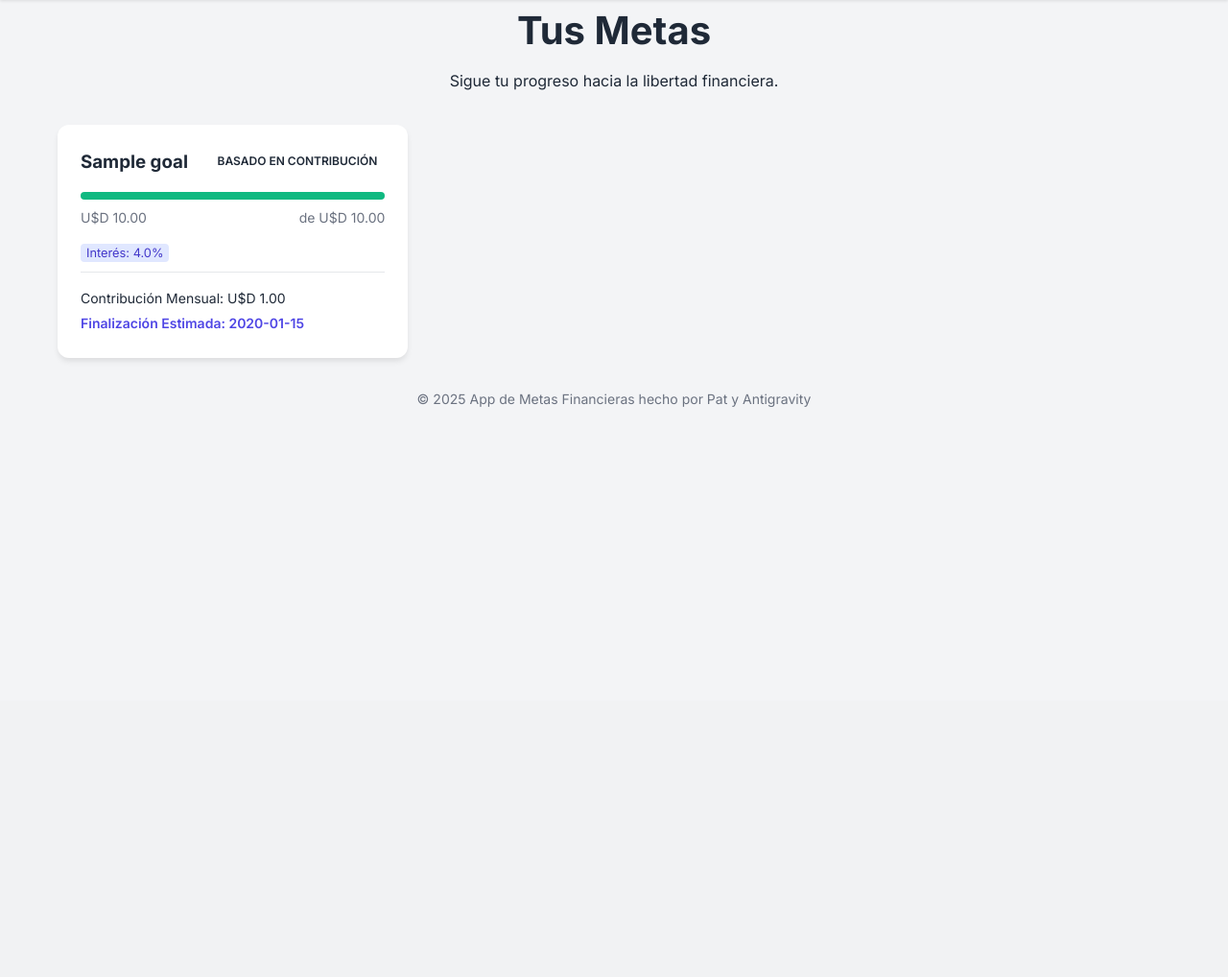
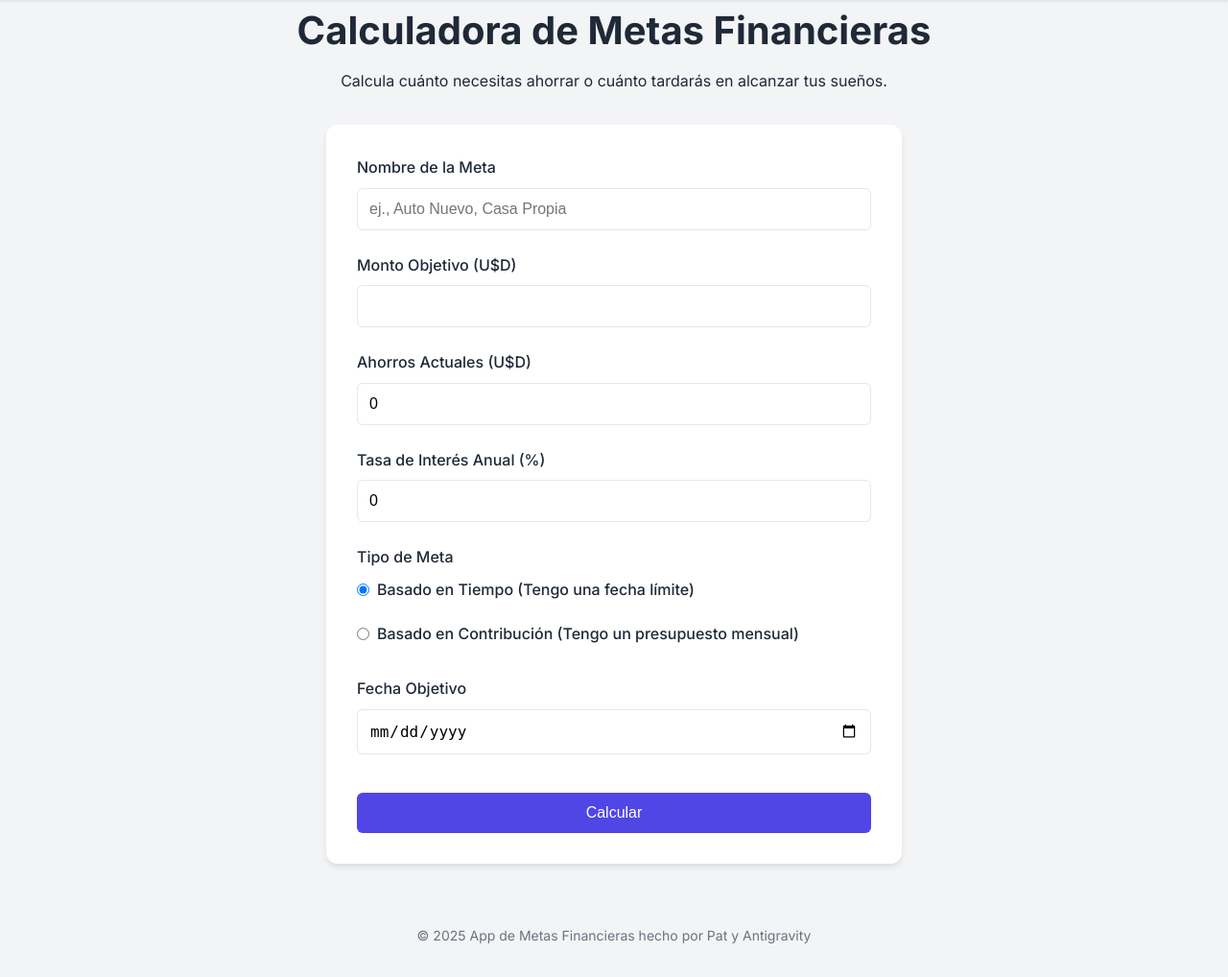
Before and after one commit to patoleonel/Calculadora-Finanzas, a Flask app: page / in a window 1280 px wide. Shown: the part 70-1088 px from the top of the page at 96% size. Before the commit the page ends 494 px from the top, so only its background shows below. Run offline with Flask 3, Linux system fonts and the light colour scheme; tables that the repository leaves empty hold one stand-in row (values such as "Sample post").

Commit message:
Refactorización a calculadora sin base de datos

```diff
--- a/app.py
+++ b/app.py
@@ -1,106 +1,89 @@
 import os
-from flask import Flask, render_template, request, redirect, url_for
-from models import db, Goal
+import math
+from flask import Flask, render_template, request
 from datetime import datetime
+import dateutil.relativedelta
 
 app = Flask(__name__)
 app.secret_key = os.environ.get('SECRET_KEY', 'dev-key-please-change-in-prod')
 
-# Database configuration
-database_url = os.environ.get('DATABASE_URL', 'sqlite:///goals.db')
-# Fix for some hosting providers using postgres:// instead of postgresql://
-if database_url.startswith("postgres://"):
-    database_url = database_url.replace("postgres://", "postgresql://", 1)
+@app.route('/', methods=['GET', 'POST'])
+def index():
+    result = None
 
-app.config['SQLALCHEMY_DATABASE_URI'] = database_url
-app.config['SQLALCHEMY_TRACK_MODIFICATIONS'] = False
-db.init_app(app)
+    if request.method == 'POST':
+        try:
+            name = request.form.get('name', 'Meta')
+            goal_type = request.form['goal_type']
+            target_amount = float(request.form['target_amount'])
+            current_amount = float(request.form['current_amount'])
+            interest_rate = float(request.form.get('interest_rate', 0.0))
 
-# Create tables automatically within app context
-with app.app_context():
-    db.create_all()
+            # Monthly interest rate
+            r = interest_rate / 100 / 12
 
-@app.route('/')
-def index():
-    goals = Goal.query.all()
-    return render_template('index.html', goals=goals)
+            result = {
+                'name': name,
+                'goal_type': goal_type,
+                'target_amount': target_amount,
+                'current_amount': current_amount,
+                'interest_rate': interest_rate
+            }
 
-import math
+            if goal_type == 'time_based':
+                target_date_str = request.form['target_date']
+                if target_date_str:
+                    target_date = datetime.strptime(target_date_str, '%Y-%m-%d').date()
+                    result['target_date'] = target_date
 
-@app.route('/add', methods=['GET', 'POST'])
-def add_goal():
-    if request.method == 'POST':
-        name = request.form['name']
-        goal_type = request.form['goal_type']
-        target_amount = float(request.form['target_amount'])
-        current_amount = float(request.form['current_amount'])
-        interest_rate = float(request.form.get('interest_rate', 0.0))
+                    # Calculate monthly contribution
+                    today = datetime.now().date()
+                    months = (target_date.year - today.year) * 12 + (target_date.month - today.month)
 
-        target_date = None
-        monthly_contribution = None
+                    if months > 0:
+                        if r > 0:
+                            # Compound interest formula for PMT
+                            numerator = (target_amount - current_amount * math.pow(1 + r, months)) * r
+                            denominator = math.pow(1 + r, months) - 1
+                            monthly_contribution = numerator / denominator
+                        else:
+                            monthly_contribution = (target_amount - current_amount) / months
+                    else:
+                        monthly_contribution = target_amount - current_amount # Due immediately
 
-        # Monthly interest rate
-        r = interest_rate / 100 / 12
+                    result['monthly_contribution'] = monthly_contribution
 
-        if goal_type == 'time_based':
-            target_date_str = request.form['target_date']
-            if target_date_str:
-                target_date = datetime.strptime(target_date_str, '%Y-%m-%d').date()
-                # Calculate monthly contribution
-                today = datetime.now().date()
-                months = (target_date.year - today.year) * 12 + (target_date.month - today.month)
+            elif goal_type == 'contribution_based':
+                monthly_contribution = float(request.form['monthly_contribution'])
+                result['monthly_contribution'] = monthly_contribution
 
-                if months > 0:
+                # Calculate target date
+                if monthly_contribution > 0:
+                    months_needed = 0
                     if r > 0:
-                        # Compound interest formula for PMT
-                        # FV = PV * (1+r)^n + PMT * ((1+r)^n - 1) / r
-                        # PMT = (FV - PV * (1+r)^n) * r / ((1+r)^n - 1)
-                        numerator = (target_amount - current_amount * math.pow(1 + r, months)) * r
-                        denominator = math.pow(1 + r, months) - 1
-                        monthly_contribution = numerator / denominator
+                        # Compound interest formula for n
+                        try:
+                            numerator = target_amount * r + monthly_contribution
+                            denominator = current_amount * r + monthly_contribution
+                            # Check for valid log input
+                            if numerator > 0 and denominator > 0:
+                                months_needed = math.log(numerator / denominator) / math.log(1 + r)
+                            else:
+                                months_needed = 0 # Should not happen with positive amounts
+                        except ValueError:
+                            months_needed = (target_amount - current_amount) / monthly_contribution
                     else:
-                        monthly_contribution = (target_amount - current_amount) / months
-                else:
-                    monthly_contribution = target_amount - current_amount # Due immediately
+                        months_needed = (target_amount - current_amount) / monthly_contribution
 
-        elif goal_type == 'contribution_based':
-            monthly_contribution = float(request.form['monthly_contribution'])
-            # Calculate target date
-            if monthly_contribution > 0:
-                months_needed = 0
-                if r > 0:
-                    # Compound interest formula for n
-                    # n = log((FV * r + PMT) / (PV * r + PMT)) / log(1+r)
-                    # Note: This assumes payments are made at the end of the period
-                    try:
-                        numerator = target_amount * r + monthly_contribution
-                        denominator = current_amount * r + monthly_contribution
-                        months_needed = math.log(numerator / denominator) / math.log(1 + r)
-                    except ValueError:
-                        # Fallback if calculation fails (e.g. impossible goal)
-                        months_needed = (target_amount - current_amount) / monthly_contribution
-                else:
-                    months_needed = (target_amount - current_amount) / monthly_contribution
+                    today = datetime.now().date()
+                    target_date = today + dateutil.relativedelta.relativedelta(months=int(months_needed))
+                    result['target_date'] = target_date
 
-                import dateutil.relativedelta
-                today = datetime.now().date()
-                target_date = today + dateutil.relativedelta.relativedelta(months=int(months_needed))
+        except Exception as e:
+            print(f"Error calculating goal: {e}")
+            # In a real app, you might want to flash an error message here
 
-        new_goal = Goal(
-            name=name,
-            goal_type=goal_type,
-            target_amount=target_amount,
-            current_amount=current_amount,
-            target_date=target_date,
-            monthly_contribution=monthly_contribution,
-            interest_rate=interest_rate
-        )
-
-        db.session.add(new_goal)
-        db.session.commit()
-        return redirect(url_for('index'))
-
-    return render_template('add_goal.html')
+    return render_template('index.html', result=result)
 
 if __name__ == '__main__':
     app.run(debug=True)
--- a/requirements.txt
+++ b/requirements.txt
@@ -1,6 +1,4 @@
 flask
-flask-sqlalchemy
 gunicorn
-psycopg2-binary
 python-dotenv
 python-dateutil
--- a/templates/index.html
+++ b/templates/index.html
@@ -2,59 +2,132 @@
 
 {% block content %}
 <div class="header-section">
-    <h1>Tus Metas</h1>
-    <p>Sigue tu progreso hacia la libertad financiera.</p>
+    <h1>Calculadora de Metas Financieras</h1>
+    <p>Calcula cuánto necesitas ahorrar o cuánto tardarás en alcanzar tus sueños.</p>
 </div>
 
+<div class="form-container" style="margin-bottom: 2rem;">
+    <form method="POST" id="goalForm">
+        <div class="form-group">
+            <label for="name">Nombre de la Meta</label>
+            <input type="text" id="name" name="name" required placeholder="ej., Auto Nuevo, Casa Propia"
+                value="{{ result.name if result else '' }}">
+        </div>
+
+        <div class="form-group">
+            <label for="target_amount">Monto Objetivo (U$D)</label>
+            <input type="number" step="0.01" id="target_amount" name="target_amount" required
+                value="{{ result.target_amount if result else '' }}">
+        </div>
+
+        <div class="form-group">
+            <label for="current_amount">Ahorros Actuales (U$D)</label>
+            <input type="number" step="0.01" id="current_amount" name="current_amount"
+                value="{{ result.current_amount if result else '0' }}" required>
+        </div>
+
+        <div class="form-group">
+            <label for="interest_rate">Tasa de Interés Anual (%)</label>
+            <input type="number" step="0.01" id="interest_rate" name="interest_rate"
+                value="{{ result.interest_rate if result else '0' }}" placeholder="ej. 5.0">
+        </div>
+
+        <div class="form-group">
+            <label>Tipo de Meta</label>
+            <div class="radio-group">
+                <label class="radio-label">
+                    <input type="radio" name="goal_type" value="time_based" {% if not result or
+                        result.goal_type=='time_based' %}checked{% endif %} onchange="toggleFields()">
+                    <span>Basado en Tiempo (Tengo una fecha límite)</span>
+                </label>
+                <label class="radio-label">
+                    <input type="radio" name="goal_type" value="contribution_based" {% if result and
+                        result.goal_type=='contribution_based' %}checked{% endif %} onchange="toggleFields()">
+                    <span>Basado en Contribución (Tengo un presupuesto mensual)</span>
+                </label>
+            </div>
+        </div>
+
+        <div id="time_based_fields" class="conditional-field">
+            <div class="form-group">
+                <label for="target_date">Fecha Objetivo</label>
+                <input type="date" id="target_date" name="target_date"
+                    value="{{ result.target_date if result and result.goal_type == 'time_based' else '' }}">
+            </div>
+        </div>
+
+        <div id="contribution_based_fields" class="conditional-field" style="display: none;">
+            <div class="form-group">
+                <label for="monthly_contribution">Contribución Mensual (U$D)</label>
+                <input type="number" step="0.01" id="monthly_contribution" name="monthly_contribution"
+                    value="{{ result.monthly_contribution if result and result.goal_type == 'contribution_based' else '' }}">
+            </div>
+        </div>
+
+        <button type="submit" class="btn-primary full-width">Calcular</button>
+    </form>
+</div>
+
+{% if result %}
 <div class="goals-grid">
-    {% for goal in goals %}
-    <div class="goal-card">
+    <div class="goal-card" style="border: 2px solid var(--primary-color);">
         <div class="goal-header">
-            <h3>{{ goal.name }}</h3>
-            <span class="badge {{ goal.goal_type }}">
-                {% if goal.goal_type == 'time_based' %}Basado en Tiempo{% else %}Basado en Contribución{% endif %}
+            <h3>Resultado: {{ result.name }}</h3>
+            <span class="badge {{ result.goal_type }}">
+                {% if result.goal_type == 'time_based' %}Basado en Tiempo{% else %}Basado en Contribución{% endif %}
             </span>
         </div>
         <div class="goal-body">
-            <div class="progress-bar">
-                {% if goal.target_amount and goal.target_amount > 0 %}
-                {% set current = goal.current_amount if goal.current_amount else 0 %}
-                {% set percent = (current / goal.target_amount) * 100 %}
-                {% if percent > 100 %}{% set percent = 100 %}{% endif %}
-                <div class="progress" style="--w: {{ percent }}%; width: var(--w);"></div>
-                {% else %}
-                <div class="progress" style="width: 0%"></div>
-                {% endif %}
+            <div class="amounts">
+                <span>U$D {{ "{:,.2f}".format(result.current_amount) }}</span>
+                <span>de U$D {{ "{:,.2f}".format(result.target_amount) }}</span>
             </div>
-            <div class="amounts">
-                <span>U$D {{ "{:,.2f}".format(goal.current_amount) }}</span>
-                <span>de U$D {{ "{:,.2f}".format(goal.target_amount) }}</span>
-            </div>
-            {% if goal.interest_rate and goal.interest_rate > 0 %}
+
+            {% if result.interest_rate > 0 %}
             <div class="interest-rate" style="font-size: 0.8rem; color: var(--text-muted); margin-bottom: 0.5rem;">
                 <span style="background: #e0e7ff; color: #4338ca; padding: 2px 6px; border-radius: 4px;">
-                    Interés: {{ goal.interest_rate }}%
+                    Interés: {{ result.interest_rate }}%
                 </span>
             </div>
             {% endif %}
+
             <div class="details">
-                {% if goal.goal_type == 'time_based' %}
-                <p>Fecha Objetivo: {{ goal.target_date }}</p>
-                <p class="highlight">Contribución Mensual: U$D {{ "{:,.2f}".format(goal.monthly_contribution if
-                    goal.monthly_contribution else 0) }}</p>
+                {% if result.goal_type == 'time_based' %}
+                <p>Fecha Objetivo: {{ result.target_date }}</p>
+                <p class="highlight" style="font-size: 1.2rem;">Contribución Mensual Necesaria: <br><strong>U$D {{
+                        "{:,.2f}".format(result.monthly_contribution) }}</strong></p>
                 {% else %}
-                <p>Contribución Mensual: U$D {{ "{:,.2f}".format(goal.monthly_contribution if goal.monthly_contribution
-                    else 0) }}</p>
-                <p class="highlight">Finalización Estimada: {{ goal.target_date }}</p>
+                <p>Contribución Mensual: U$D {{ "{:,.2f}".format(result.monthly_contribution) }}</p>
+                <p class="highlight" style="font-size: 1.2rem;">Fecha Estimada de Finalización: <br><strong>{{
+                        result.target_date }}</strong></p>
                 {% endif %}
             </div>
         </div>
     </div>
-    {% else %}
-    <div class="empty-state">
-        <p>No se encontraron metas. ¡Comienza agregando una!</p>
-        <a href="{{ url_for('add_goal') }}" class="btn-secondary">Crear Primera Meta</a>
-    </div>
-    {% endfor %}
 </div>
+{% endif %}
+
+<script>
+    function toggleFields() {
+        const type = document.querySelector('input[name="goal_type"]:checked').value;
+        const timeFields = document.getElementById('time_based_fields');
+        const contribFields = document.getElementById('contribution_based_fields');
+        const targetDateInput = document.getElementById('target_date');
+        const monthlyInput = document.getElementById('monthly_contribution');
+
+        if (type === 'time_based') {
+            timeFields.style.display = 'block';
+            contribFields.style.display = 'none';
+            targetDateInput.required = true;
+            monthlyInput.required = false;
+        } else {
+            timeFields.style.display = 'none';
+            contribFields.style.display = 'block';
+            targetDateInput.required = false;
+            monthlyInput.required = true;
+        }
+    }
+    // Run on load to set correct state
+    document.addEventListener('DOMContentLoaded', toggleFields);
+</script>
 {% endblock %}
```
Also changed, not shown: models.py (deleted, +0 -16 lines).
